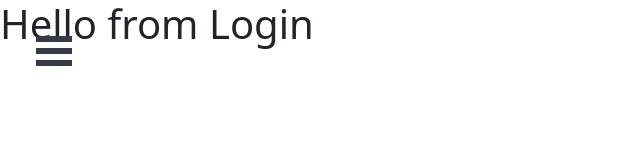
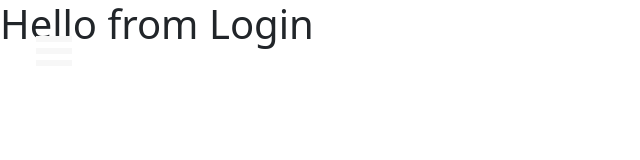
Before and after one commit to vicmaburrito/login-signup-menu, a React (Create React App) app: page /Login in a window 1280 px wide. Shown: the top 160 px of the page, without its empty margins (0-640 px from the left). Built offline with nearby package versions, Linux system fonts and the light colour scheme.

Commit message:
Change colors for Navbar burget btn

```diff
--- a/src/components/Navbar/Navbar.css
+++ b/src/components/Navbar/Navbar.css
@@ -14,14 +14,14 @@ nav {
 /* Color/shape of burger icon bars */
 
 .bm-burger-bars {
-  background: #373a47;
+  background: #f7f7f7;
 }
 
 /* Color/shape of burger icon bars on hover
 */
 
 .bm-burger-bars-hover {
-  background: #a90000;
+  background: #bdc3c7;
 }
 
 /* Position and sizing of clickable cross button */
```
